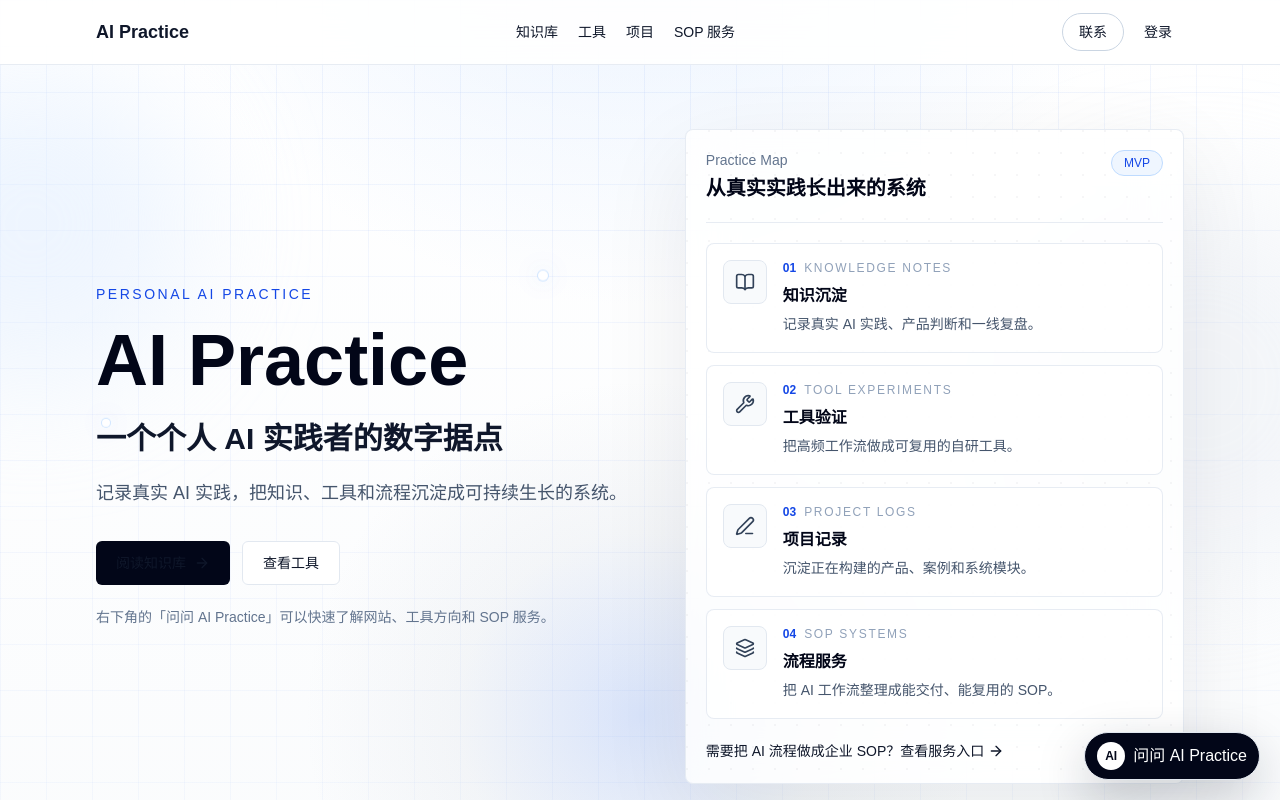
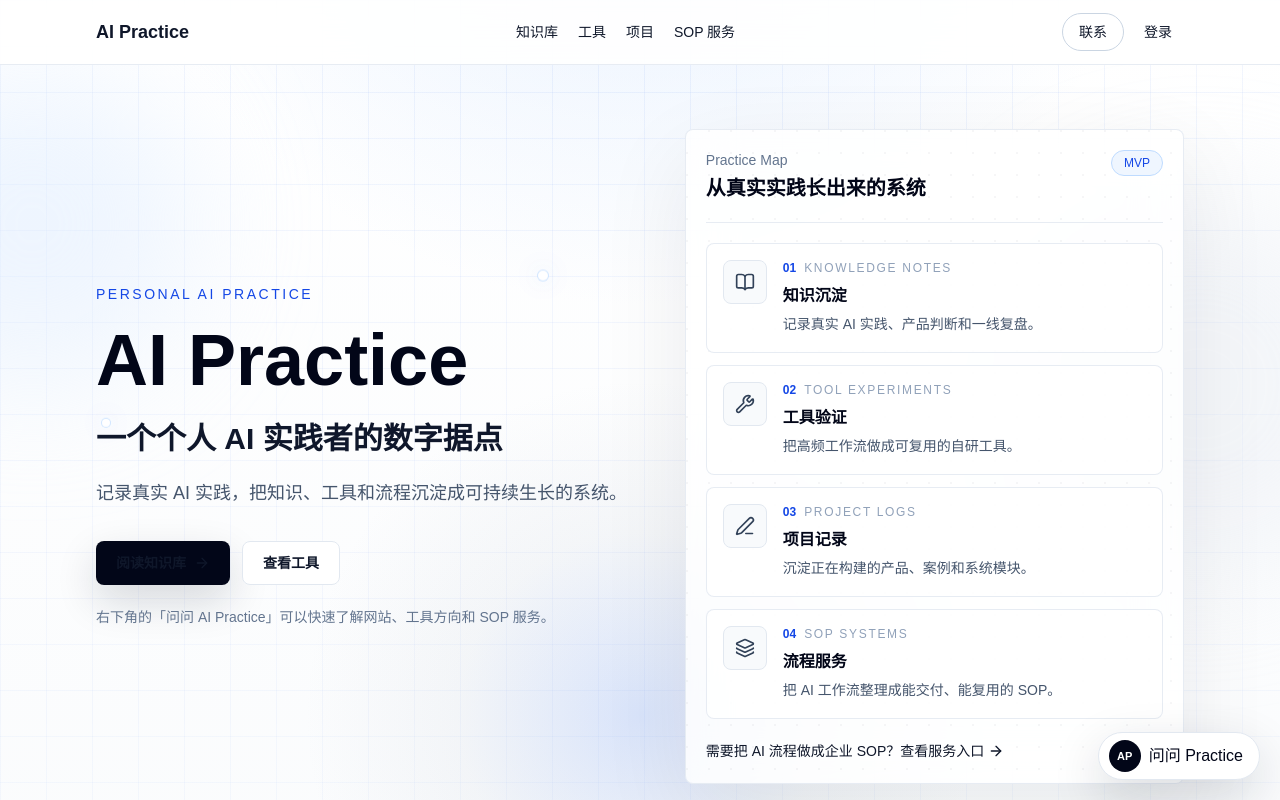
Before and after one commit to xenia-yxy/My_Tool_Web, a Next.js app: page / in a window 1280 px wide. Shown: the top 800 px of the page. Built offline with nearby package versions, Linux system fonts and the light colour scheme.

Commit message:
fix: polish hero actions and assistant trigger

```diff
--- a/src/components/assistant/ai-practice-assistant.tsx
+++ b/src/components/assistant/ai-practice-assistant.tsx
@@ -1,7 +1,7 @@
 "use client";
 
 import { useState } from "react";
-import { MessageCircle, Send, X } from "lucide-react";
+import { Send, X } from "lucide-react";
 import {
   assistantPrompts,
   fallbackAssistantAnswer,
@@ -130,15 +130,14 @@ export function AiPracticeAssistant() {
       <button
         aria-expanded={isOpen}
         aria-label="打开 AI Practice Assistant"
-        className="flex h-12 items-center gap-2 rounded-full border border-slate-200 bg-slate-950 px-3 text-sm font-medium text-white shadow-[0_18px_50px_rgba(15,23,42,0.22)] transition-transform hover:-translate-y-0.5 hover:bg-blue-700"
+        className="group flex h-12 items-center gap-2 rounded-full border border-slate-200 bg-white px-2.5 pr-4 text-sm font-semibold text-slate-950 shadow-[0_18px_50px_rgba(15,23,42,0.16)] transition-transform hover:-translate-y-0.5 hover:border-blue-200 hover:text-blue-700"
         onClick={() => setIsOpen((currentValue) => !currentValue)}
         type="button"
       >
-        <span className="flex h-7 w-7 items-center justify-center rounded-full bg-white text-xs font-semibold text-slate-950">
-          AI
+        <span className="flex h-8 w-8 items-center justify-center rounded-full bg-slate-950 text-[11px] font-semibold text-white transition-colors group-hover:bg-blue-700">
+          AP
         </span>
-        <span className="hidden sm:inline">问问 AI Practice</span>
-        <MessageCircle aria-hidden="true" className="h-4 w-4 sm:hidden" />
+        <span>问问 Practice</span>
       </button>
     </div>
   );
--- a/src/components/home/hero-section.tsx
+++ b/src/components/home/hero-section.tsx
@@ -1,7 +1,6 @@
 import Link from "next/link";
 import { ArrowRight, BookOpen, Layers3, PenLine, Wrench } from "lucide-react";
 import type { LucideIcon } from "lucide-react";
-import { Button } from "@/components/ui/button";
 
 type PracticeMapItem = {
   index: string;
@@ -63,15 +62,19 @@ export function HeroSection() {
         </p>
 
         <div className="mt-8 flex flex-col gap-3 sm:flex-row">
-          <Button asChild className="h-11 bg-slate-950 px-5 hover:bg-blue-700">
-            <Link href="/knowledge">
-              阅读知识库
-              <ArrowRight aria-hidden="true" className="ml-2 h-4 w-4" />
-            </Link>
-          </Button>
-          <Button asChild className="h-11 px-5" variant="secondary">
-            <Link href="/tools">查看工具</Link>
-          </Button>
+          <Link
+            className="inline-flex h-11 items-center justify-center rounded-lg bg-slate-950 px-5 text-sm font-semibold text-white shadow-[0_16px_40px_rgba(15,23,42,0.16)] transition-colors hover:bg-blue-700"
+            href="/knowledge"
+          >
+            阅读知识库
+            <ArrowRight aria-hidden="true" className="ml-2 h-4 w-4" />
+          </Link>
+          <Link
+            className="inline-flex h-11 items-center justify-center rounded-lg border border-slate-200 bg-white px-5 text-sm font-semibold text-slate-900 transition-colors hover:border-slate-300 hover:bg-slate-50"
+            href="/tools"
+          >
+            查看工具
+          </Link>
         </div>
 
         <p className="mt-5 text-sm leading-6 text-slate-500">
```
